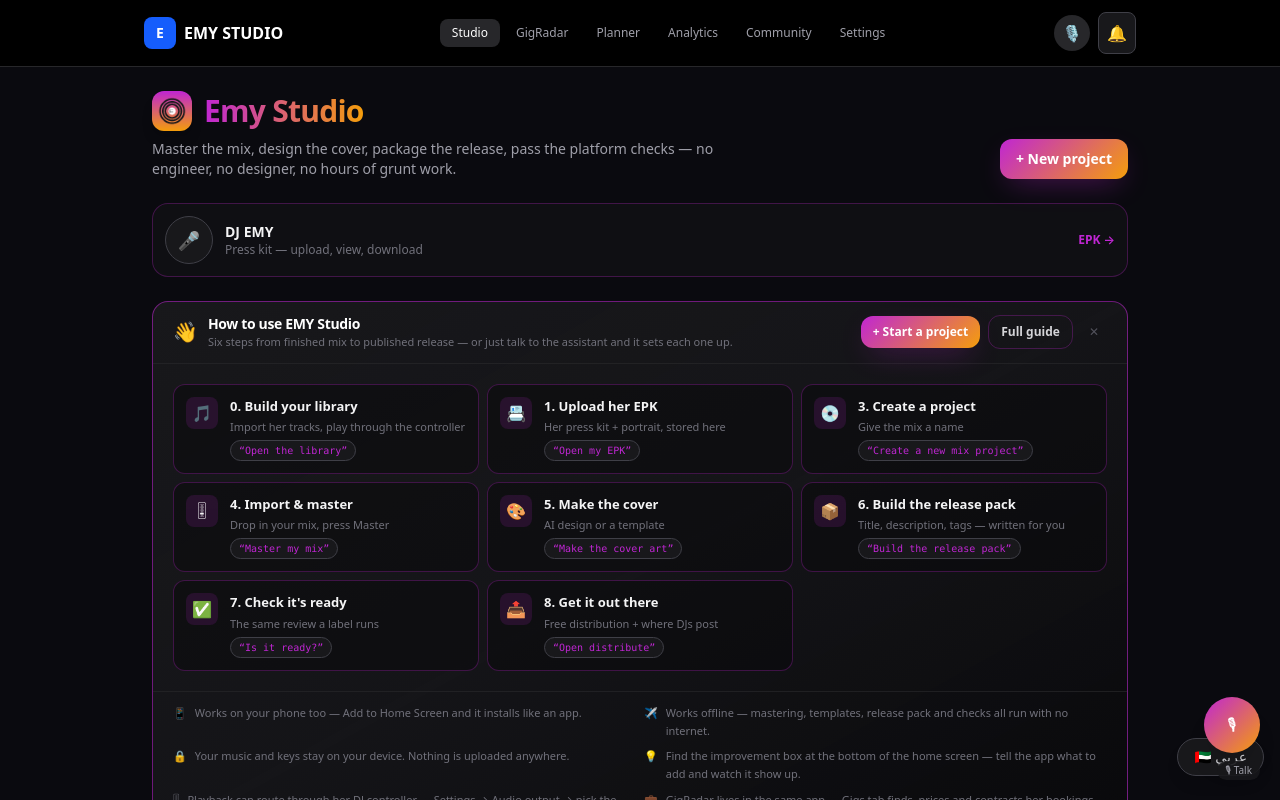
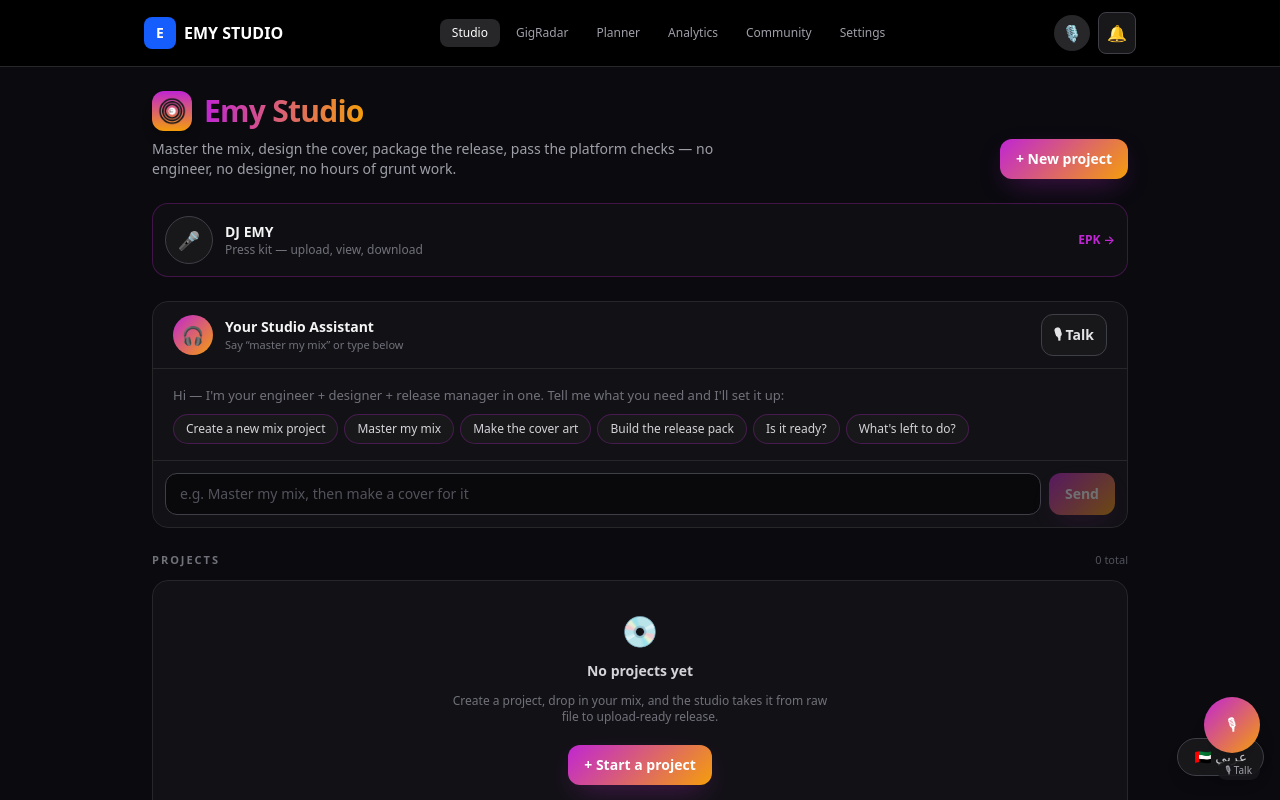
Before and after one commit to kirthregis/Cross-Claude-Code, a Next.js app: page /studio in a window 1280 px wide. Shown: the top 800 px of the page. Built offline with nearby package versions, Linux system fonts and the light colour scheme.

Commit message:
Fix: Buttons now route directly to Studio tools, removed guide interceptor

```diff
--- a/src/app/studio/page.tsx
+++ b/src/app/studio/page.tsx
@@ -4,7 +4,6 @@ import { useRouter } from "next/navigation";
 import { useEffect, useState } from "react";
 import { AssistantPanel } from "@/components/studio/AssistantPanel";
 import { ProjectCard } from "@/components/studio/ProjectCard";
-import { StudioGuide } from "@/components/studio/StudioGuide";
 import { FeedbackBox } from "@/components/studio/FeedbackBox";
 import { Button, Card, SectionLabel } from "@/components/studio/ui";
 import type { ProjectKind } from "@/lib/studio/types";
@@ -52,8 +51,6 @@ export default function StudioHome() {
         </div>
         <span className="brand-text shrink-0 text-xs font-semibold">EPK →</span>
       </Link>
-
-      <StudioGuide onCreateProject={(n, k) => makeProject(n, k)} />
 
       {showForm && (
         <Card className="p-4 sm:p-5">
```
